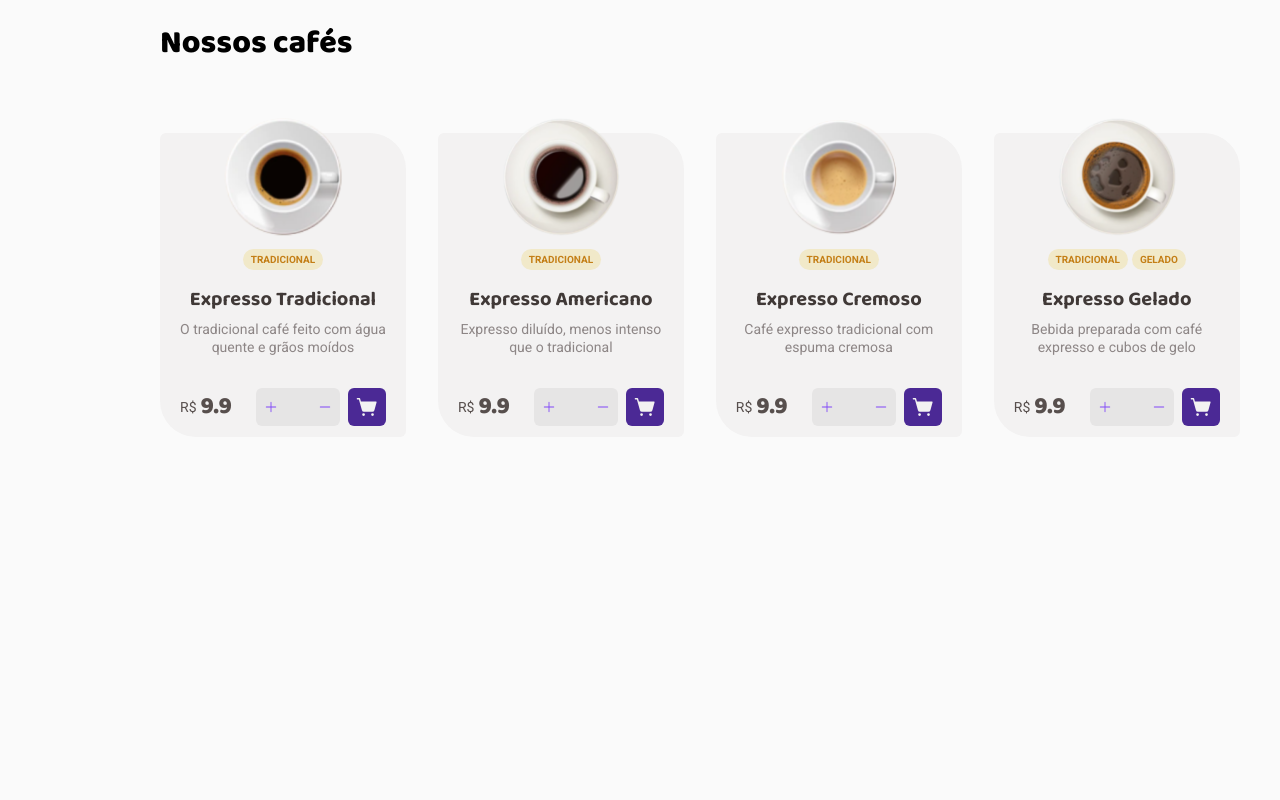
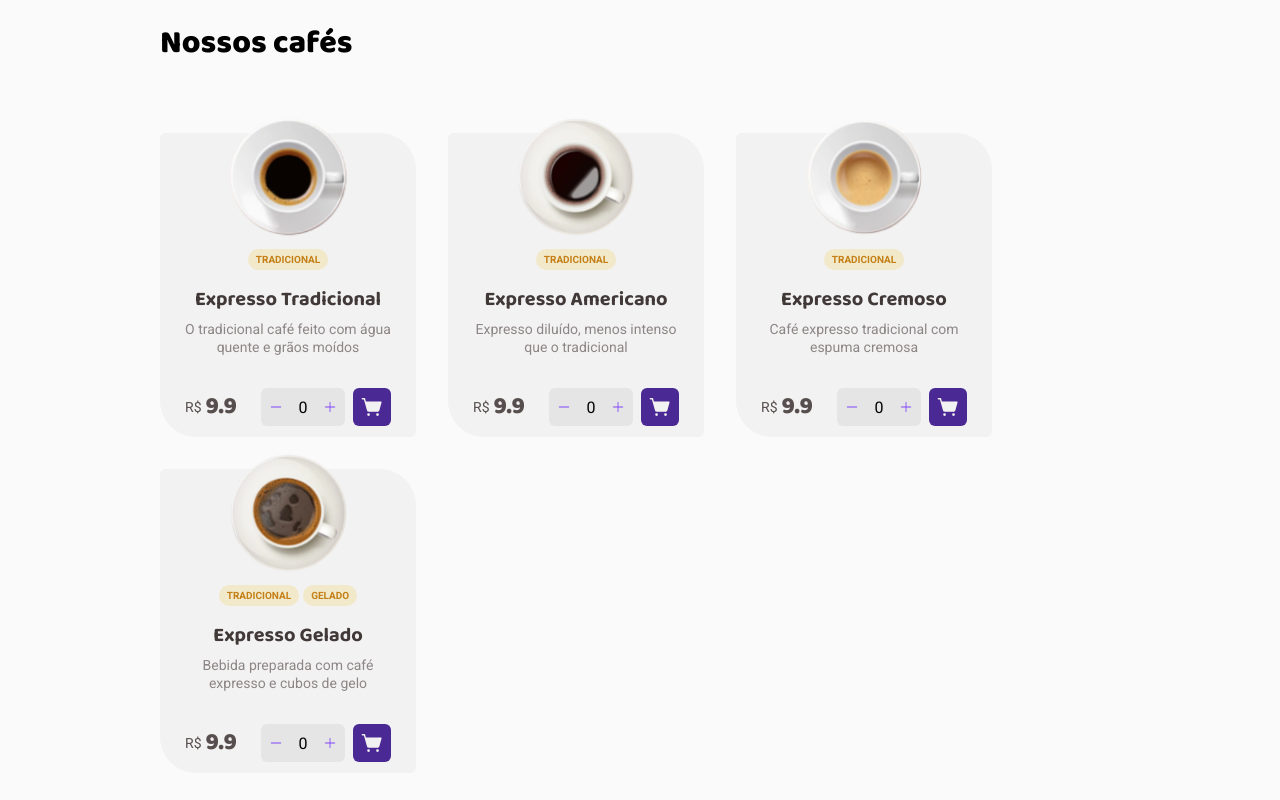
Before and after one commit to aline-doleron/ignite-coffee-delivery, a React (Vite) app: page / in a window 1280 px wide. Shown: the part 740-1540 px from the top of the page. Before the commit the page ends 1209 px from the top, so only its background shows below. Built offline with nearby package versions, Linux system fonts and the light colour scheme; the HTML template or start-up script is replaced by a standard one.

Commit message:
Create context to add and remove to cart

```diff
--- a/src/components/Header/index.tsx
+++ b/src/components/Header/index.tsx
@@ -1,7 +1,14 @@
 import { MapPin, ShoppingCart } from "@phosphor-icons/react";
 import { NavLink } from "react-router-dom";
 import { ActionButtons, Cart, HeaderContainer, Locale, Quantity, } from "./styles";
+import { useContext } from "react";
+import { CartContext } from "../../context/CartContext";
 export function Header() {
+    const { cartItems } = useContext(CartContext);
+
+    const coffeeQuantity = cartItems.reduce((acc, item) => acc + item.quantity, 0);
+
+
     return (
         <HeaderContainer>
             <nav>
@@ -14,7 +21,7 @@ export function Header() {
                         <Locale><MapPin size={22} weight="fill" />Porto Alegre, RS</Locale>
                     </NavLink>
                     <NavLink to="/cart" title="Cart">
-                        <Cart><ShoppingCart size={22} weight="fill" /><Quantity>3</Quantity></Cart>
+                        <Cart><ShoppingCart size={22} weight="fill" /><Quantity>{coffeeQuantity}</Quantity></Cart>
                     </NavLink>
                 </ActionButtons>
 
--- /dev/null
+++ b/src/context/CartContext.tsx
@@ -0,0 +1,90 @@
+import { ReactNode, createContext, useEffect, useState } from "react";
+import { Coffee, CoffeeTypes } from "./data";
+
+
+interface CartContextType {
+    coffeeItems: Coffee[],
+    cartItems: Coffee[],
+    deliveryTax: number,
+    totalAmount: number,
+    updateCoffeeQuantity: (type: string, quantity: number) => void
+    addItemToCart: (type: string) => void
+}
+
+export const CartContext = createContext({} as CartContextType);
+
+interface CartContextProviderProps {
+    children: ReactNode
+}
+
+export function CartContextProvider({ children }: CartContextProviderProps) {
+    const [coffeeItems, setCoffeeItems] = useState(CoffeeTypes);
+    const [cartItems, setCartItems] = useState<Coffee[]>([]);
+    const [totalAmount, setTotalAmount] = useState(0);
+    const deliveryTax = 3.50;
+
+    function updateCoffeeQuantity(type: string, quantity: number) {
+        const newCoffeeItems = coffeeItems.map(coffee => {
+            if (coffee.type === type) {
+                return {
+                    ...coffee,
+                    quantity
+                }
+            } else {
+                return coffee
+            }
+        })
+
+        setCoffeeItems(newCoffeeItems)
+    }
+
+    function addItemToCart(type: string) {
+        const newCartItem = coffeeItems.find((coffee) => coffee.type === type)!;
+
+        const needIncrement = cartItems.find((coffee) => coffee.type === type)!;
+
+        let updatedCartItems = cartItems;
+
+        if (needIncrement) {
+            updatedCartItems = cartItems.map(cartItem => {
+                if (cartItem.type === type) {
+                    return {
+                        ...cartItem,
+                        quantity: cartItem.quantity + newCartItem.quantity
+                    }
+                } else {
+                    return cartItem
+                }
+            })
+            setCartItems(updatedCartItems);
+
+        } else {
+            setCartItems([
+                ...updatedCartItems,
+                newCartItem
+            ]);
+        }
+
+
+    }
+
+    useEffect(() => {
+        const total = cartItems.reduce((acc, item) => acc + (item.quantity * item.price), 0);
+
+        setTotalAmount(total);
+    }, [cartItems])
+
+    return (
+        <CartContext.Provider
+            value={{
+                cartItems,
+                coffeeItems,
+                deliveryTax,
+                totalAmount,
+                updateCoffeeQuantity,
+                addItemToCart,
+            }}>
+            {children}
+        </CartContext.Provider>
+    )
+}
--- a/src/pages/Cart/index.tsx
+++ b/src/pages/Cart/index.tsx
@@ -1,8 +1,16 @@
 
 import { Bank, CreditCard, CurrencyDollar, MapPinLine, Minus, Money, Plus, Trash } from "@phosphor-icons/react";
 import { Address, CartContainer, FormGroup, Input10, Input100, Input40, Input50, Input60, BaseContainer, Payment, PaymentMethods, Coffees, Coffee, Quantity, RemoveButton, CoffeeResume, Actions, CoffeePrice, Resume, Total, Checkout, TotalItems, DeliveryTax } from "./styles";
+import { useContext } from "react";
+import { CartContext } from "../../context/CartContext";
 
 export function Cart() {
+    const { cartItems, totalAmount, deliveryTax } = useContext(CartContext);
+
+    const totalAmountLocalized = totalAmount.toLocaleString('pt-BR', { style: 'currency', currency: 'BRL', minimumFractionDigits: 2 });
+    const deliveryTaxLocalized = deliveryTax.toLocaleString('pt-BR', { style: 'currency', currency: 'BRL', minimumFractionDigits: 2 });
+    const totalWithDeliveryTaxLocalized = (totalAmount + deliveryTax).toLocaleString('pt-BR', { style: 'currency', currency: 'BRL', minimumFractionDigits: 2 });
+
     return (
         <CartContainer>
             <BaseContainer>
@@ -53,51 +61,43 @@ export function Cart() {
             <BaseContainer>
                 <h1>Cafés selecionados</h1>
                 <Coffees>
+                    {cartItems && cartItems.map(cartItem => {
+                        const coffeePrice = (cartItem.price * cartItem.quantity).toLocaleString('pt-BR', { style: 'currency', currency: 'BRL', minimumFractionDigits: 2 });
+
+                        return (
                             <Coffee>
-                        <img src="/assets/cubano.svg"></img>
+                                <img src={cartItem.img}></img>
                                 <CoffeeResume>
-                            <span>Expresso Tradicional</span>
+                                    <span>{cartItem.type}</span>
                                     <Actions>
                                         <Quantity>
                                             <button><Plus size={14} /></button>
-                                    <input type="number" />
+                                            <input type="number" onChange={() => { }} value={cartItem.quantity} />
                                             <button><Minus size={14} /></button>
                                         </Quantity>
                                         <RemoveButton><Trash size={16} />Remover</RemoveButton>
                                     </Actions>
                                 </CoffeeResume>
 
-                        <CoffeePrice>R$ 9,90</CoffeePrice>
+                                <CoffeePrice>{coffeePrice}</CoffeePrice>
                             </Coffee>
-                    <Coffee>
-                        <img src="/assets/cubano.svg"></img>
-                        <CoffeeResume>
-                            <span>Expresso Tradicional</span>
-                            <Actions>
-                                <Quantity>
-                                    <button><Plus size={14} /></button>
-                                    <input type="number" />
-                                    <button><Minus size={14} /></button>
-                                </Quantity>
-                                <RemoveButton><Trash size={16} />Remover</RemoveButton>
-                            </Actions>
-                        </CoffeeResume>
+                        )
+                    })}
 
-                        <CoffeePrice>R$ 9,90</CoffeePrice>
-                    </Coffee>
+
 
                     <Resume>
                         <TotalItems>
                             <span>Total de itens </span>
-                            <span>R$ 29,70</span>
+                            <span>{totalAmountLocalized}</span>
                         </TotalItems>
                         <DeliveryTax>
                             <span>Entrega</span>
-                            <span>R$ 3,50</span>
+                            <span>{deliveryTaxLocalized}</span>
                         </DeliveryTax>
                         <Total>
                             <span>Total</span>
-                            <span>R$ 33,20</span>
+                            <span>{totalWithDeliveryTaxLocalized}</span>
                         </Total>
                     </Resume>
 
--- a/src/pages/Home/components/CoffeeOptions/index.tsx
+++ b/src/pages/Home/components/CoffeeOptions/index.tsx
@@ -1,8 +1,20 @@
 import { CoffeeCard, CartButton, CoffeeCardContainer, CoffeeOptionsContainer, CoffeeType, CoffeeValue, CoffeeDescription, Currency, CardText, Tags, Price, Quantity } from "./styles";
-import { CoffeeTypes } from "./data";
+
 import { Minus, Plus, ShoppingCartSimple } from "@phosphor-icons/react";
+import { useContext, useState } from "react";
+import { CartContext } from "../../../../context/CartContext";
 
 export function CoffeeOptions() {
+    const { coffeeItems, updateCoffeeQuantity, addItemToCart } = useContext(CartContext);
+
+    function incrementCoffeeQuantity(type: string, quantity: number) {
+        updateCoffeeQuantity(type, quantity + 1);
+    }
+
+    function decrementCoffeeQuantity(type: string, quantity: number) {
+        updateCoffeeQuantity(type, quantity - 1);
+    }
+
     return (<>
         <CoffeeOptionsContainer>
             <div>
@@ -10,14 +22,16 @@ export function CoffeeOptions() {
             </div>
             <CoffeeCardContainer>
 
-                {CoffeeTypes.map(coffee => {
+
+                {coffeeItems && coffeeItems.map(coffee => {
                     return (
-                        <CoffeeCard>
-                            <img key={coffee.img} src={coffee.img} alt="café americano" />
+                        <form key={coffee.id}>
+                            <CoffeeCard  >
+                                <img src={coffee.img} alt="café americano" />
 
                                 <CardText>
                                     <Tags>
-                                    {coffee.tags.map(tag => <span key={coffee.img + tag}>{tag}</span>)}
+                                        {coffee.tags.map(tag => <span key={coffee.id + tag}>{tag}</span>)}
                                     </Tags>
                                     <CoffeeType>{coffee.type}</CoffeeType>
                                     <CoffeeDescription>{coffee.description}</CoffeeDescription>
@@ -25,17 +39,29 @@ export function CoffeeOptions() {
                                     <CoffeeValue>
                                         <Currency>R$</Currency><Price>{coffee.price}</Price>
                                         <Quantity>
-                                        <button><Plus size={14} /></button>
-                                        <input type="number" />
-                                        <button><Minus size={14} /></button>
+                                            <button disabled={coffee.quantity === 0}><Minus size={14} onClick={(e) => {
+                                                e.preventDefault();
+                                                decrementCoffeeQuantity(coffee.type, coffee.quantity)
+                                            }} /></button>
+                                            <input type="number" onChange={() => { }} value={coffee.quantity} />
+                                            <button ><Plus size={14} onClick={(e) => {
+                                                e.preventDefault();
+                                                incrementCoffeeQuantity(coffee.type, coffee.quantity)
+                                            }} /></button>
                                         </Quantity>
-                                    <CartButton><ShoppingCartSimple size={22} weight="fill" /></CartButton>
+                                        <CartButton onClick={(e) => {
+                                            e.preventDefault();
+                                            addItemToCart(coffee.type)
+                                        }}><ShoppingCartSimple size={22} weight="fill" /></CartButton>
                                     </CoffeeValue>
                                 </CardText>
 
                             </CoffeeCard>
+                        </form>
                     )
+
                 })}
+
 
             </CoffeeCardContainer>
 
--- a/src/pages/Home/components/CoffeeOptions/styles.ts
+++ b/src/pages/Home/components/CoffeeOptions/styles.ts
@@ -14,6 +14,7 @@ export const CoffeeCardContainer = styled.section`
     display: flex;
     gap: 2rem;
     margin-top: 4rem;
+    flex-wrap: wrap;
 
 `
 
```
Also changed, not shown: src/App.tsx (+10 -7 lines), src/context/data.ts (renamed from src/pages/Home/components/CoffeeOptions/data.ts, +6 -1 lines). Lines whose indentation alone changed are shown as unchanged.
